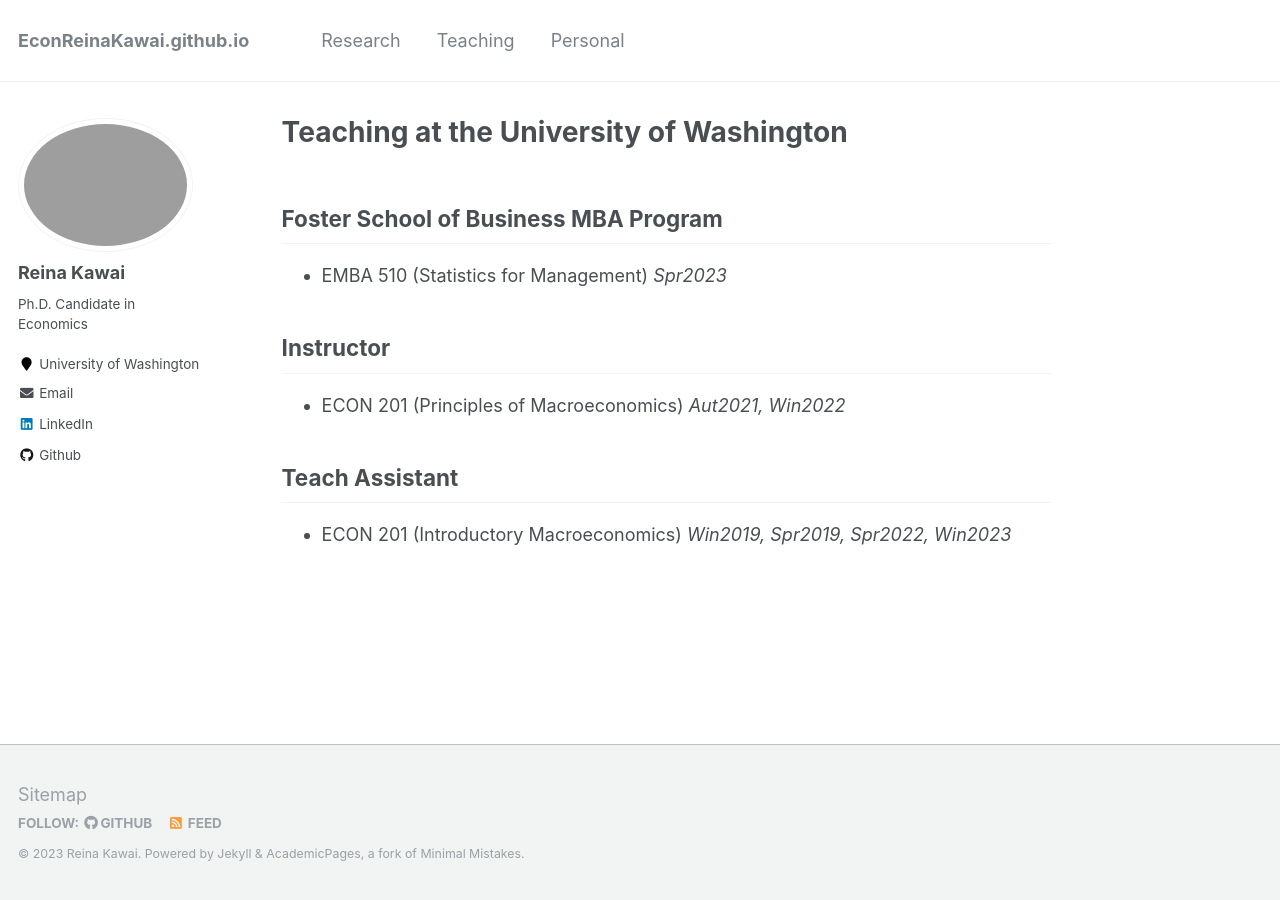
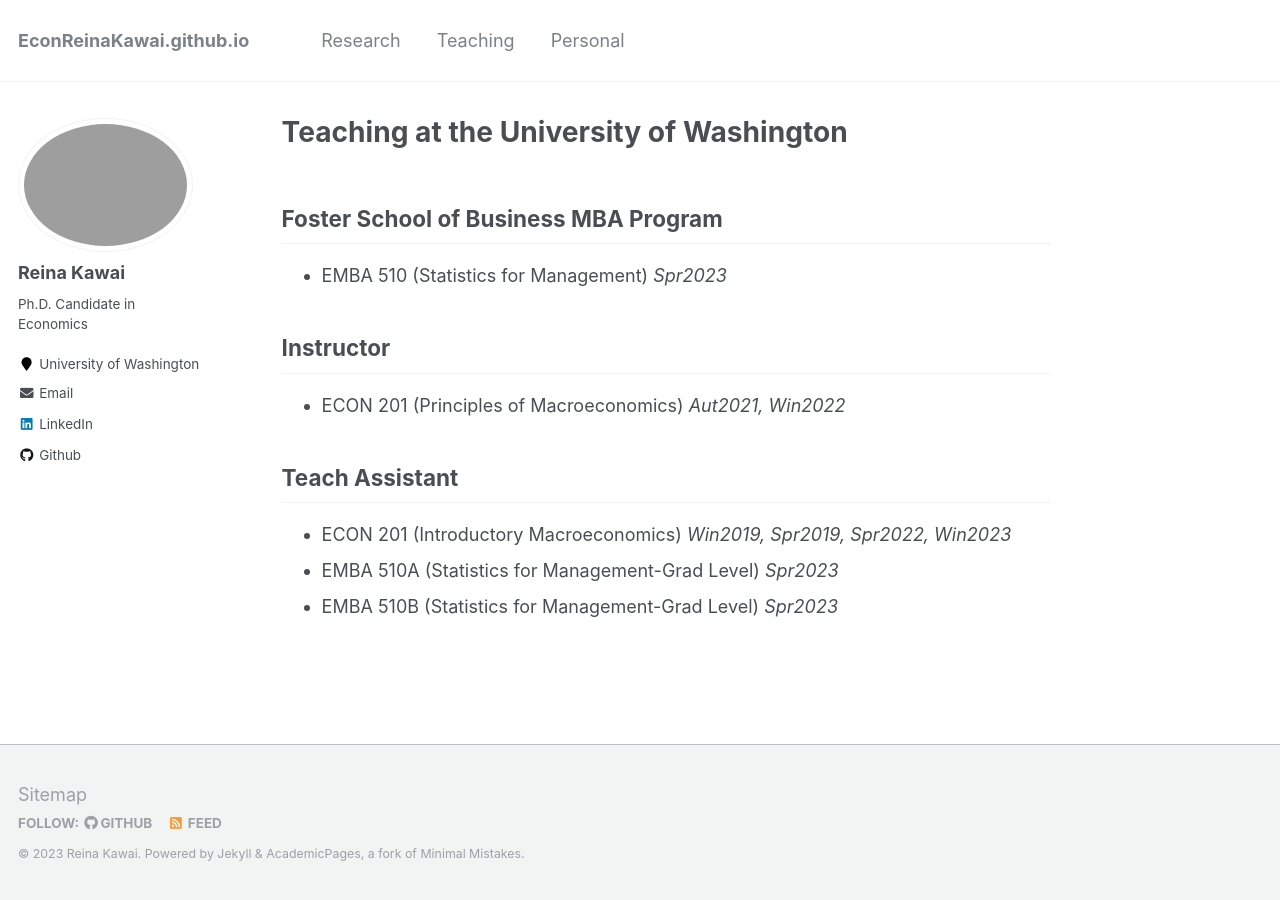
Before and after one commit to Reina-Kawai/Reina-Kawai.github.io, a Jekyll site: the page built from _pages/teaching.md, in a window 1280 px wide. Built offline with Jekyll 4.4.1, drawn with Linux system fonts in a browser that asks for light colours.

Commit message:
Update teaching.md

```diff
--- a/_pages/teaching.md
+++ b/_pages/teaching.md
@@ -12,3 +12,5 @@ author_profile: true
 
 ## Teach Assistant
   * ECON 201 (Introductory Macroeconomics)   *Win2019, Spr2019, Spr2022, Win2023*
+  * EMBA 510A (Statistics for Management-Grad Level) *Spr2023*
+  * EMBA 510B (Statistics for Management-Grad Level) *Spr2023*
```
